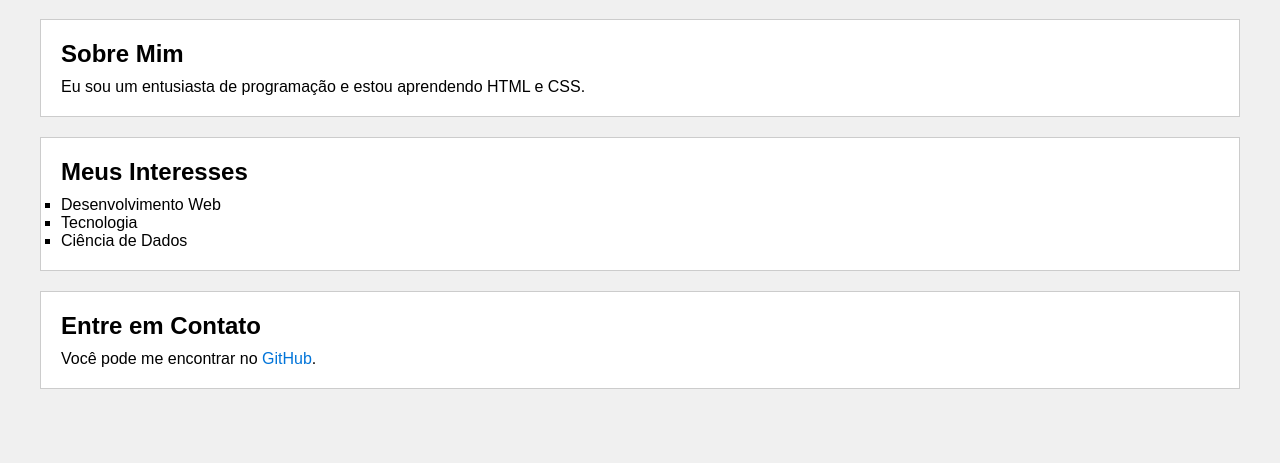
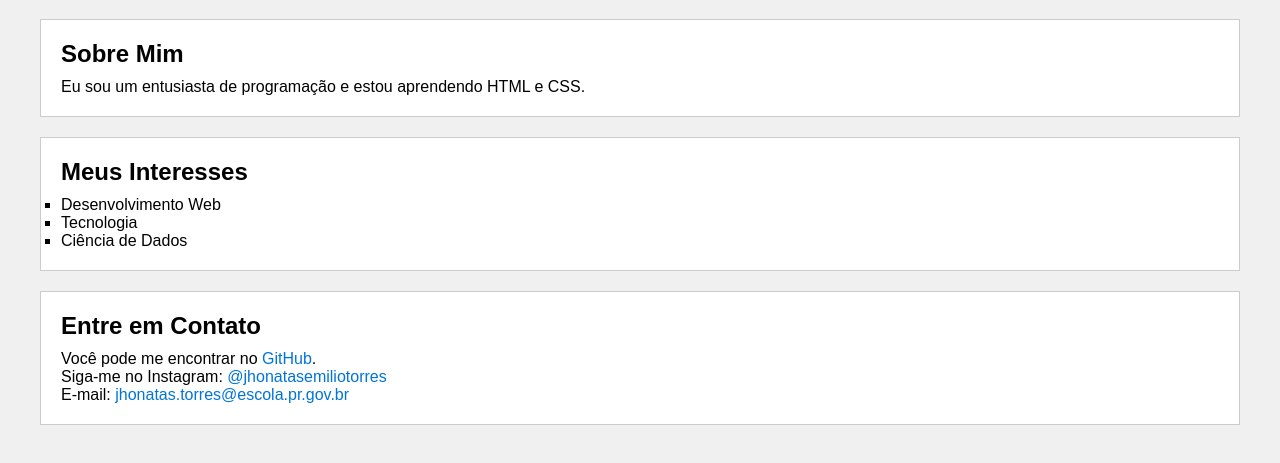
Before and after one commit to jhonatasProf/prof.Pc, a plain HTML site: page index.html in a window 1280 px wide. Shown: the part 123-586 px from the top of the page. Drawn offline with Linux system fonts and the light colour scheme.

Commit message:
redes sociais

```diff
--- a/index.html
+++ b/index.html
@@ -29,6 +29,8 @@
     <section>
         <h2>Entre em Contato</h2>
         <p>Você pode me encontrar no <a href="https://github.com/jhonatasProf/prof.Pc">GitHub</a>.</p>
+        <p>Siga-me no Instagram: <a href="https://www.instagram.com/jhonatasemiliotorres/">@jhonatasemiliotorres</a></p>
+        <p>E-mail: <a href="mailto:jhonatas.torres@escola.pr.gov.br">jhonatas.torres@escola.pr.gov.br</a></p>
     </section>
 </body>
 
```
